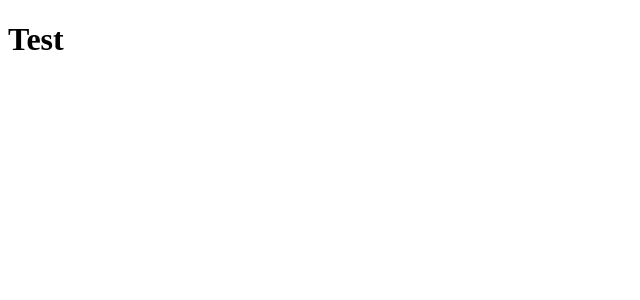
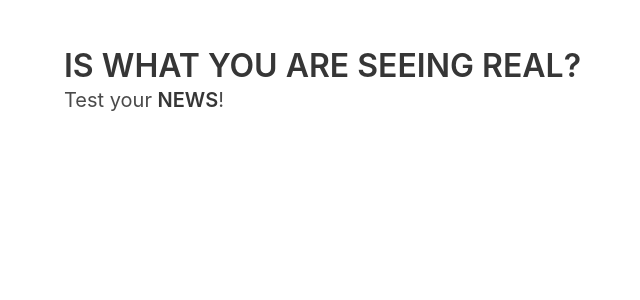
Before and after one commit to vicw0ng-hk/fake-real-news, a Flask app: page / in a window 1280 px wide. Before the commit the part shown is almost empty. Shown: the top 300 px of the page, without its empty margins (0-640 px from the left). Run offline with Flask 2, Linux system fonts and the light colour scheme.

Commit message:
Update index.html

```diff
--- a/app/templates/index.html
+++ b/app/templates/index.html
@@ -1,13 +1,21 @@
 <!DOCTYPE html>
-<html lang="en">
-
-<head>
-    <meta charset="UTF-8">
+<html>
+  <head>
+    <meta charset="utf-8">
+    <meta name="viewport" content="width=device-width, initial-scale=1">
     <title>Test News</title>
-</head>
-
-<body>
-    <h1>Test</h1>
-</body>
-
+    <link rel="stylesheet" href="https://cdn.jsdelivr.net/npm/bulma@0.9.2/css/bulma.min.css">
+  </head>
+  <body>
+  <section class="section">
+    <div class="container">
+      <h1 class="title">
+        IS WHAT YOU ARE SEEING REAL?
+      </h1>
+      <p class="subtitle">
+        Test your <strong>NEWS</strong>!
+      </p>
+    </div>
+  </section>
+  </body>
 </html>
```
